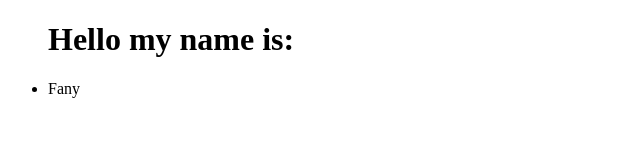
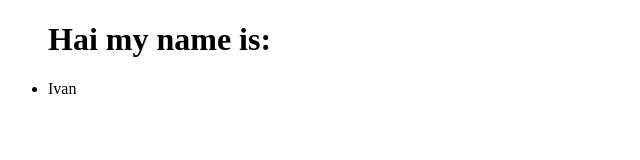
Before and after one commit to rahadianivan/Bootcamp-Shifacademy, a plain HTML site: page index.html in a window 1280 px wide. Shown: the whole page, without its empty margins (0-640 px from the left). Drawn offline with Linux system fonts and the light colour scheme.

Commit message:
perubahan nama

```diff
--- a/index.html
+++ b/index.html
@@ -7,8 +7,8 @@
 </head>
 <body>
     <ul>
-        <H1>Hello my name is: </H1>
-        <li>Fany</li>
+        <H1>Hai my name is: </H1>
+        <li>Ivan</li>
     </ul>
 </body>
 </html>
```
